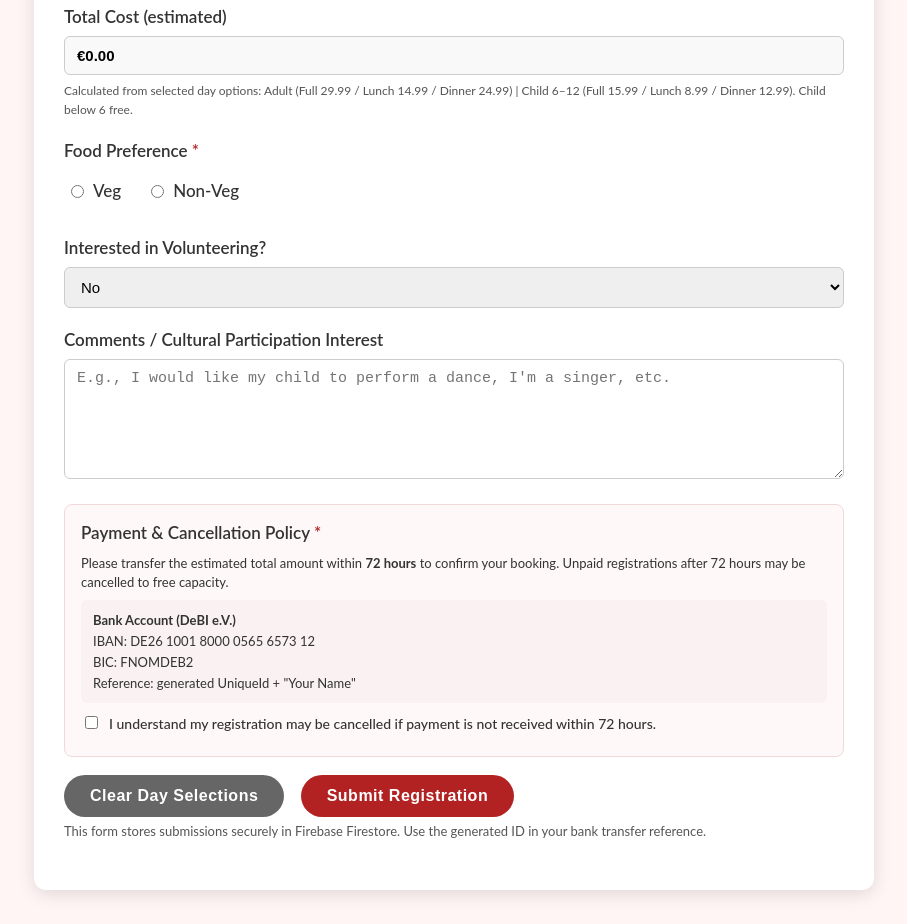
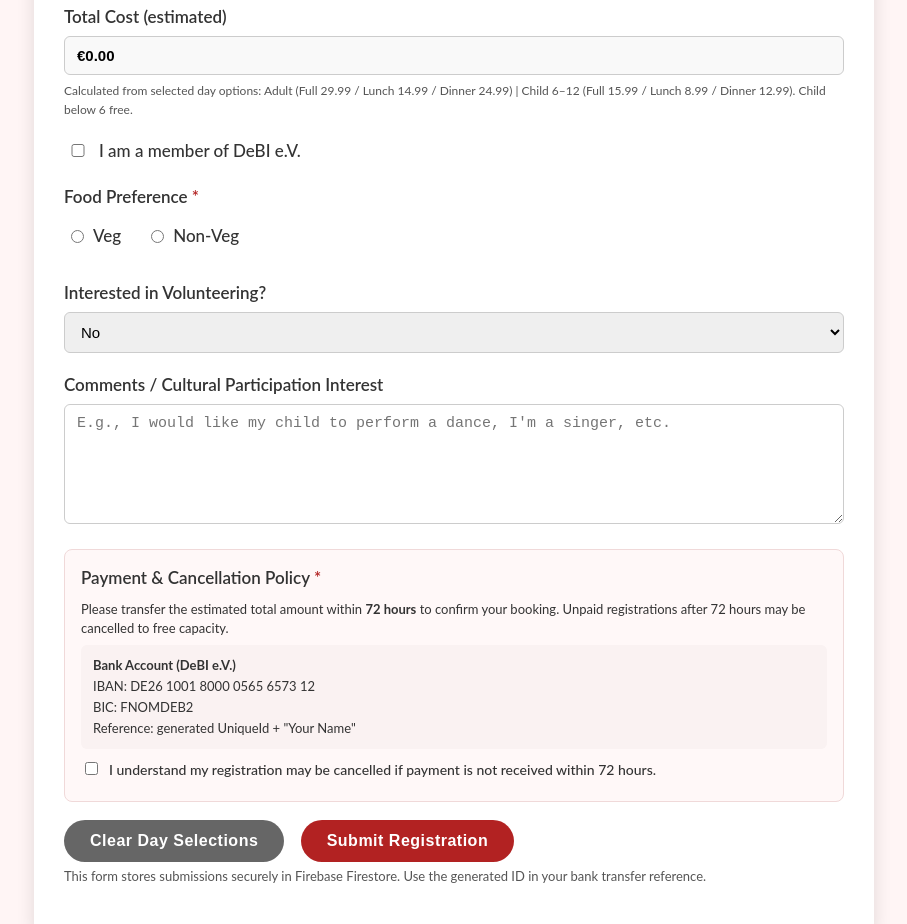
Before and after one commit to debiverein/website, a plain HTML site: page registration.html in a window 1280 px wide. Shown: the part 1937-2861 px from the top of the page, without its empty margins (186-1093 px from the left). Drawn offline with Linux system fonts and the light colour scheme.

Commit message:
add ismember field and remove paypal

```diff
--- a/registration.html
+++ b/registration.html
@@ -433,6 +433,25 @@
           </div>
         </div>
         <div class="field">
+          <label
+            style="
+              display: flex;
+
+              align-items: center;
+              gap: 8px;
+              font-weight: 500;
+            "
+          >
+            <input
+              type="checkbox"
+              id="isMember"
+              name="isMember"
+              style="width: 20px"
+            />
+            I am a member of DeBI e.V.
+          </label>
+        </div>
+        <div class="field">
           <label>Food Preference <span class="required">*</span></label>
           <div style="display: flex; gap: 25px; padding: 6px 2px">
             <label
@@ -471,7 +490,7 @@
             </label>
           </div>
         </div>
-        <div class="field">
+        <div class="field" id="volunteerField">
           <label for="volunteer">Interested in Volunteering?</label>
           <select id="volunteer" name="volunteer">
             <option>No</option>
@@ -571,6 +590,20 @@
       aria-live="assertive"
     ></div>
     <script>
+      // Hide volunteer field if isMember is checked
+      document.addEventListener("DOMContentLoaded", function () {
+        var isMember = document.getElementById("isMember");
+        var volunteerField = document.getElementById("volunteerField");
+        function toggleVolunteer() {
+          if (isMember.checked) {
+            volunteerField.style.display = "none";
+          } else {
+            volunteerField.style.display = "";
+          }
+        }
+        isMember.addEventListener("change", toggleVolunteer);
+        toggleVolunteer();
+      });
       // Pricing constants (keep in sync with published rates)
       const PRICE_TABLE = {
         adult: { full: 29.99, lunch: 14.99, dinner: 24.99 },
@@ -730,6 +763,7 @@
             adults: Number(formData.get("adults")) || 0,
             children: Number(formData.get("children")) || 0,
             children6: Number(formData.get("children6")) || 0,
+            isMember: !!document.getElementById("isMember")?.checked,
             food_pref: formData.get("food_pref") || "",
             volunteer: formData.get("volunteer") || "",
             message: formData.get("message") || "",
@@ -751,12 +785,7 @@
           >
             SumUp
           </button>
-          or <button onClick="window.open('https://www.paypal.com/cgi-bin/webscr?cmd=_xclick&business=debi.verein@gmail.com&item_name=Registration%20Payment&amount=${total.toFixed(
-            2
-          )}&currency_code=EUR', '_blank')">
-            Paypal
-
-          </button></span>`,
+          </span>`,
             "success"
           );
           form.reset();
```
